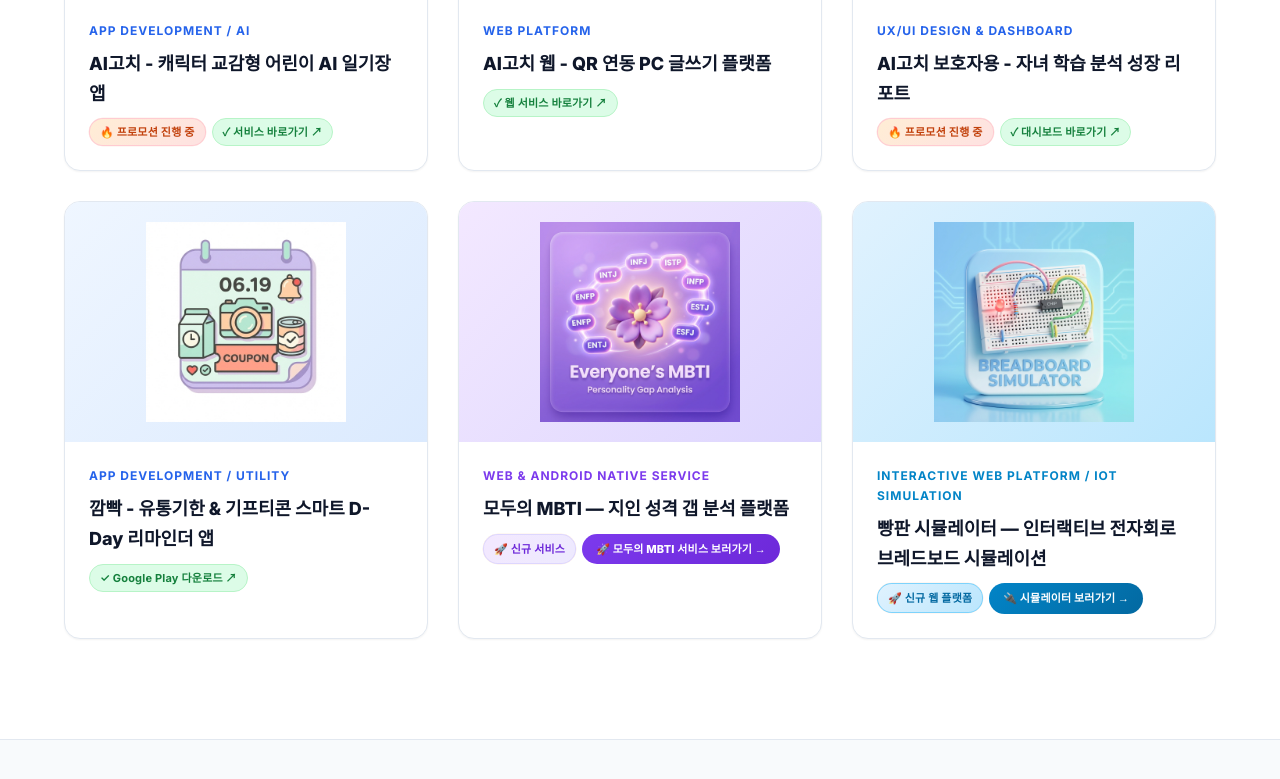
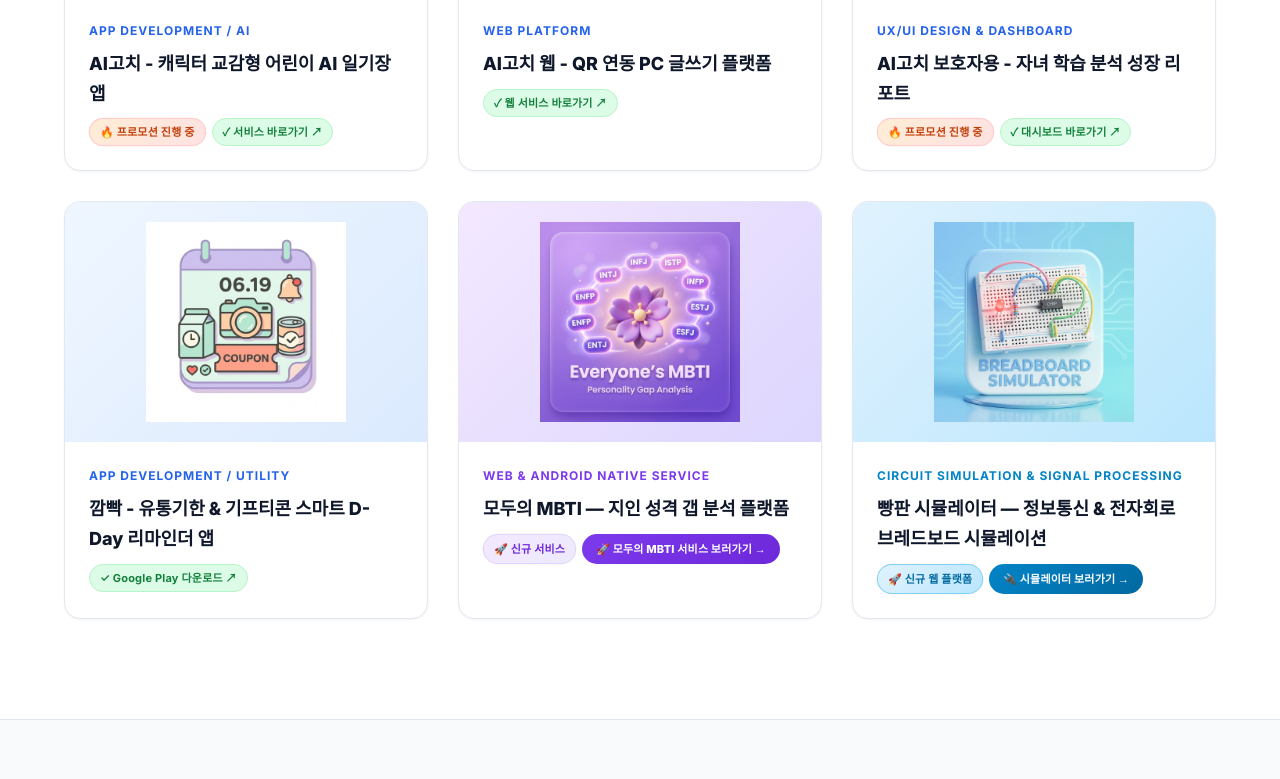
Before and after one commit to acoustjk/JK_Hompage, a plain HTML site: page index.html in a window 1280 px wide. Shown: the part 2162-2941 px from the top of the page. Drawn offline with Linux system fonts and the light colour scheme.

Commit message:
feat: enrich Breadboard Simulator detailed specs, tags and description

```diff
--- a/index.html
+++ b/index.html
@@ -227,8 +227,8 @@
             <img src="assets/breadboard_icon.png" alt="빵판 시뮬레이터" class="portfolio-img" style="width: 100%; height: 100%; object-fit: contain; padding: 20px; background: linear-gradient(135deg, #e0f2fe 0%, #bae6fd 100%);">
           </div>
           <div class="portfolio-info">
-            <span class="portfolio-cat" style="color: #0284c7;">Interactive Web Platform / IoT Simulation</span>
-            <h3 class="portfolio-card-title">빵판 시뮬레이터 — 인터랙티브 전자회로 브레드보드 시뮬레이션</h3>
+            <span class="portfolio-cat" style="color: #0284c7;">Circuit Simulation & Signal Processing</span>
+            <h3 class="portfolio-card-title">빵판 시뮬레이터 — 정보통신 & 전자회로 브레드보드 시뮬레이션</h3>
             <div class="portfolio-badges">
               <span class="status-badge promo" style="background: linear-gradient(135deg, #e0f2fe 0%, #bae6fd 100%); color: #0369a1; border-color: #7dd3fc;">🚀 신규 웹 플랫폼</span>
               <a href="https://breadboard.company-jk.com" target="_blank" rel="noopener noreferrer" class="status-badge live direct-link" style="background: linear-gradient(135deg, #0284c7, #0369a1); color: #ffffff; border: none; padding: 6px 14px; font-weight: 800; text-decoration: none;">🔌 시뮬레이터 보러가기 &rarr;</a>
--- a/js/main.js
+++ b/js/main.js
@@ -215,14 +215,14 @@ document.addEventListener('DOMContentLoaded', () => {
       qrData: "https://company-jk.com/mbti/"
     },
     6: {
-      title: "빵판 시뮬레이터 — 인터랙티브 전자회로 브레드보드 시뮬레이션",
-      category: "Interactive Web Platform / IoT Simulation",
+      title: "빵판 시뮬레이터 — 정보통신 & 전자회로 실시간 브레드보드 시뮬레이션",
+      category: "Circuit Simulation & Signal Processing",
       client: "제이케이 자체 서비스",
       date: "서비스 운영 중 (Web Platform)",
-      tags: ["Web Canvas / Audio", "Circuit Logic Engine", "HTML5 / JavaScript", "Interactive UI/UX", "Hardware Simulation"],
+      tags: ["JavaScript Engine", "Node Voltage Inspector", "Signal Modulation (DtoA / PAM / TDM)", "Web Canvas", "Interactive Circuit Emulation"],
       imgSrc: "assets/breadboard_icon.png",
       bgGrad: "linear-gradient(135deg, #e0f2fe 0%, #bae6fd 100%)",
-      description: "웹 브라우저 상에서 가상의 브레드보드(빵판)에 저항, LED, 스위치, IC 칩 등 전자 부품을 직접 배선하고 실시간 회로 동작을 시뮬레이션할 수 있는 교육 및 프로토타이핑용 인터랙티브 웹 플랫폼입니다.",
+      description: "웹 브라우저 상에서 가상의 빵판(Breadboard)에 회로 부품 및 노드를 배치하고 실시간 전압과 신호를 분석할 수 있는 차세대 인터랙티브 회로 시뮬레이터입니다. DtoA(디지털-아날로그 변환), PAM(펄스 진폭 변조), PNM, TDM(시분할 다중화) 등 정보통신 및 전자공학의 핵심 회로 모듈을 실시간으로 구성하고 전압/파형 노드를 정밀하게 검증할 수 있는 교육 및 실무 프로토타이핑 웹 엔진입니다.",
       downloadUrl: "https://breadboard.company-jk.com",
       storeLabel: "🔌 빵판 시뮬레이터 보러가기",
       qrData: "https://breadboard.company-jk.com"
```
